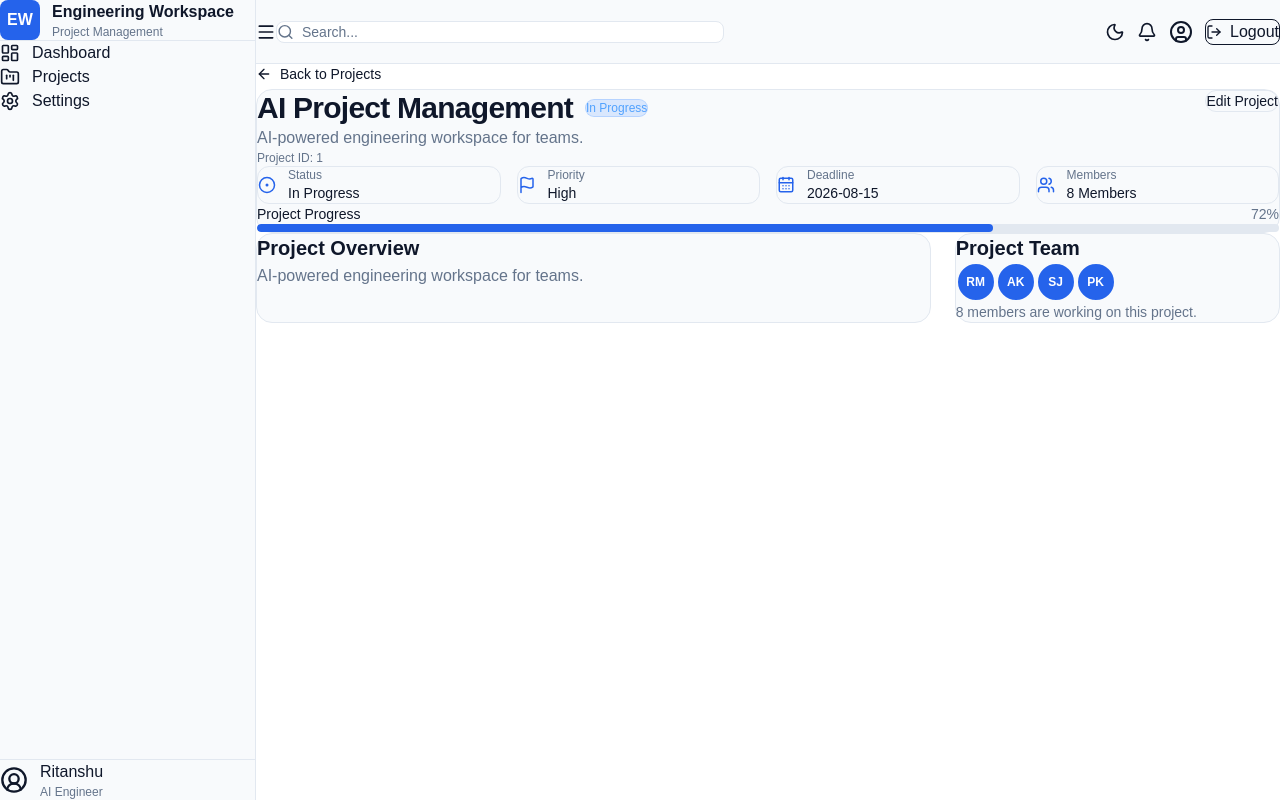
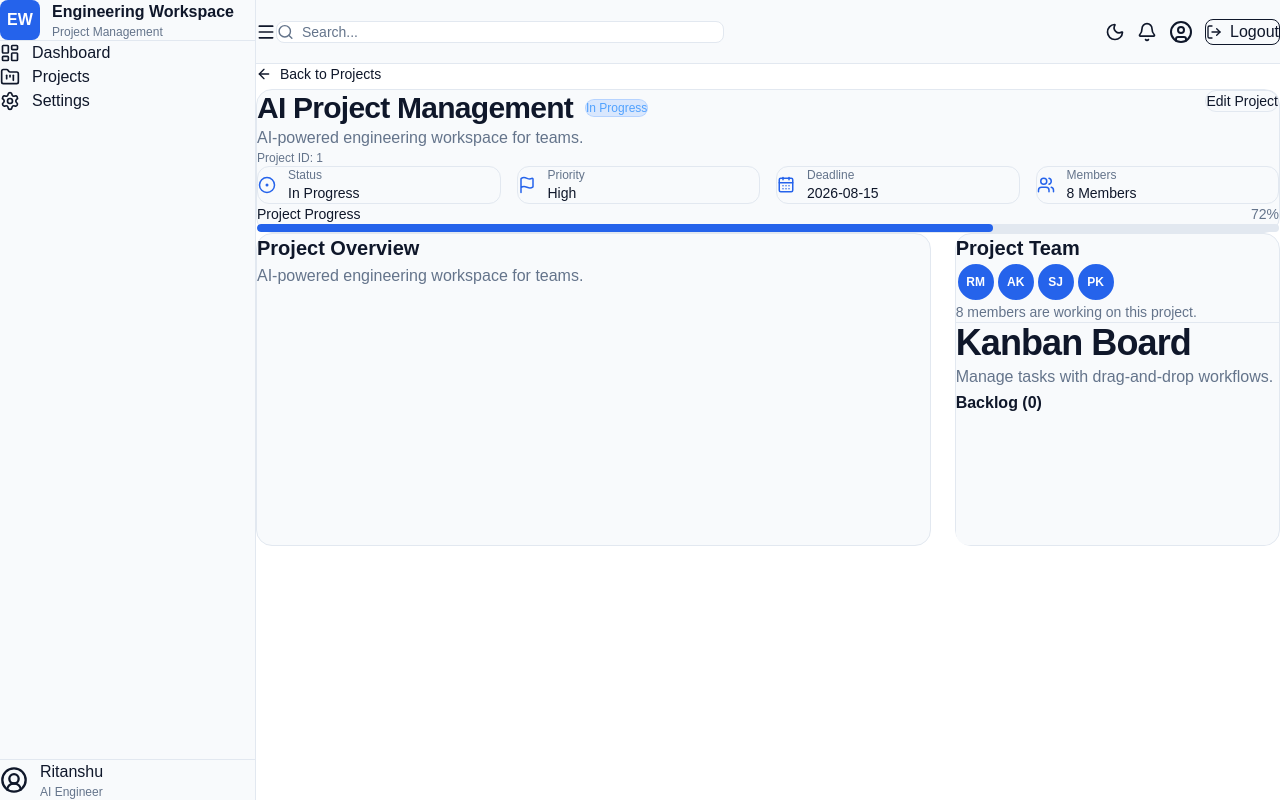
Before and after one commit to Ritanshu17/AI-Driven-Project-Management-System, a Next.js app in the folder frontend/: page /projects/1 in a window 1280 px wide. Built offline with nearby package versions, Linux system fonts and the light colour scheme.

Commit message:
modified the Project Details Card page

```diff
--- a/frontend/components/projects/[projectID]/projectDetails.tsx
+++ b/frontend/components/projects/[projectID]/projectDetails.tsx
@@ -1,5 +1,6 @@
 "use client";
 import { Project } from "@/components/projects/data/types";
+import KanbanView from "@/components/projects/[projectID]/kanban/kanbanView";
 import Link from "next/link";
 import {
   ArrowLeft,
@@ -168,6 +169,12 @@ export default function ProjectDetails({
             {project.members} members are working on this project.
           </p>
 
+          {/* Kanban Board */}
+
+          <div className="border-t border-[var(--border)] pt-8">
+            <KanbanView />
+          </div>
+
         </div>
 
       </div>
```
